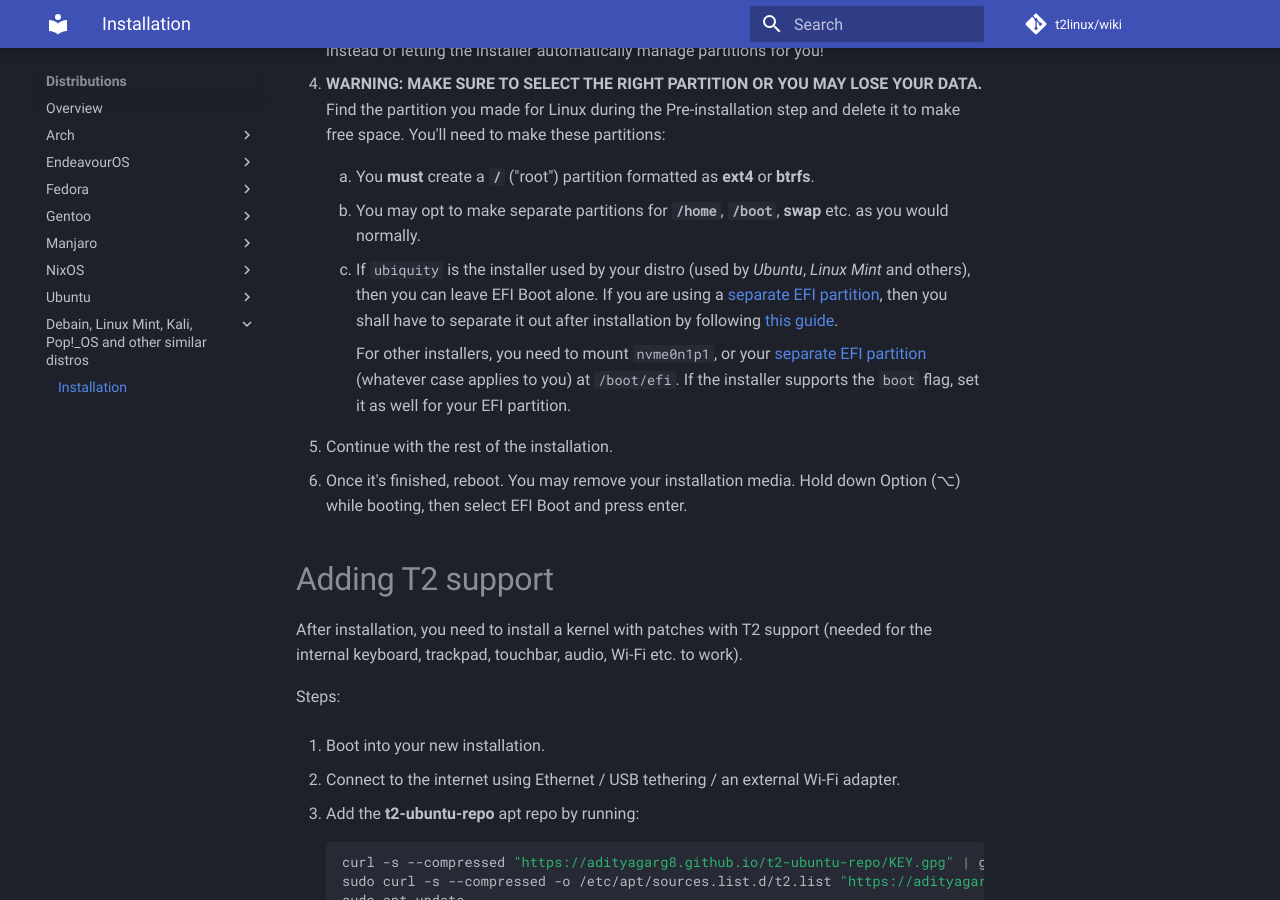
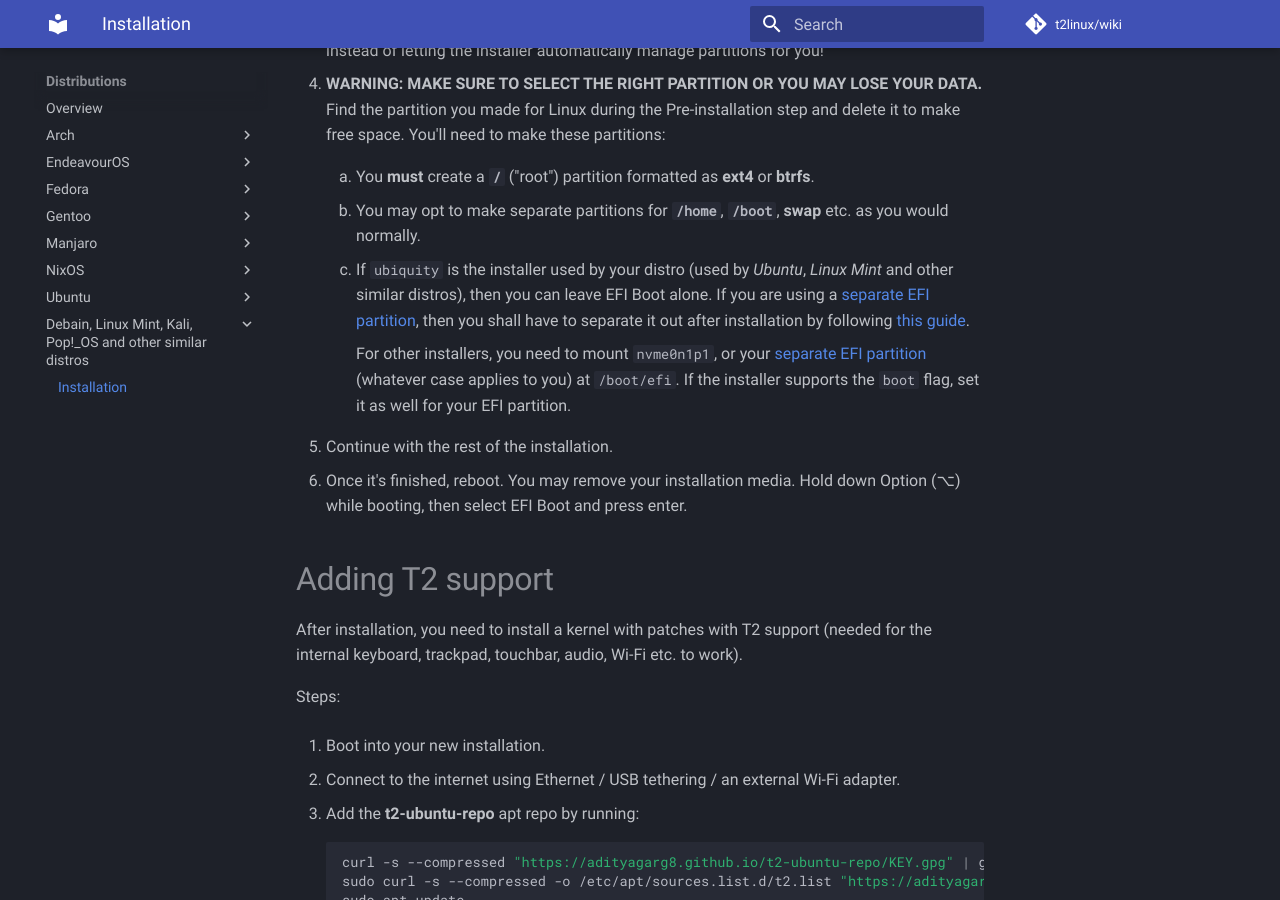
Before and after one commit to t2linux/wiki, an MkDocs documentation site: the page built from docs/distributions/debian/installation.md, in a window 1280 px wide and 900 px high, scrolled down 1329 px. Built offline with MkDocs 1.6.1 and Material for MkDocs 9.7.7, drawn with Linux system fonts in a browser that asks for light colours; comment, search, counter and statistics services are not loaded.

Commit message:
Use suggestion from AdityaGarg8

```diff
--- a/docs/distributions/debian/installation.md
+++ b/docs/distributions/debian/installation.md
@@ -35,7 +35,7 @@ Some popular distros include:
 
     2. You may opt to make separate partitions for **`/home`**, **`/boot`**, **swap** etc. as you would normally.
 
-    3. If `ubiquity` is the installer used by your distro (used by *Ubuntu*, *Linux Mint* and others), then you can leave EFI Boot alone. If you are using a [separate EFI partition](https://wiki.t2linux.org/guides/windows/#using-seperate-efi-partitions), then you shall have to separate it out after installation by following [this guide](https://wiki.t2linux.org/guides/windows/#seperate-the-efi-partition-after-linux-is-installed).
+    3. If `ubiquity` is the installer used by your distro (used by *Ubuntu*, *Linux Mint* and other similar distros), then you can leave EFI Boot alone. If you are using a [separate EFI partition](https://wiki.t2linux.org/guides/windows/#using-seperate-efi-partitions), then you shall have to separate it out after installation by following [this guide](https://wiki.t2linux.org/guides/windows/#seperate-the-efi-partition-after-linux-is-installed).
 
         For other installers, you need to mount `nvme0n1p1`, or your [separate EFI partition](https://wiki.t2linux.org/guides/windows/#using-seperate-efi-partitions) (whatever case applies to you) at `/boot/efi`. If the installer supports the `boot` flag, set it as well for your EFI partition.
 
```
